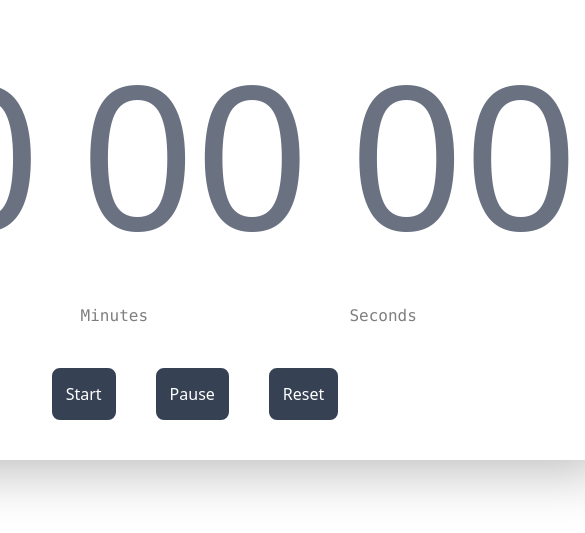
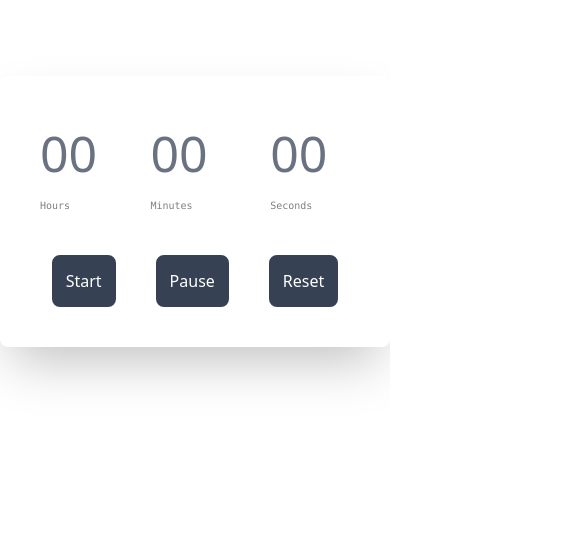
Before and after one commit to Daaor/timer, a website: page public/index.html in a window 390 px wide. Shown: the part 211-744 px from the top of the page, 585 px wide, since content can reach past the window. Drawn offline with Linux system fonts and the light colour scheme.

Commit message:
Changed layout to make it more mobile responsive

```diff
--- a/public/index.html
+++ b/public/index.html
@@ -9,24 +9,24 @@
 
 <body class="flex justify-center items-center min-h-screen">
     <div class="flex flex-col items-center gap-10 bg-white rounded-lg p-10 shadow-2xl"> <!--Main Container-->
-        <div class="flex flex-row gap-10"> <!--Timer numbers-->
+        <div class="flex flex-row gap-10 shrink"> <!--Timer numbers-->
             <div>
-                <span id="hours" class="text-[200px] text-gray-500">00</span>
-                <span class="opacity-50 font-mono">Hours</span>
+                <span id="hours" class="text-[50px] text-gray-500 md:text-[200px]">00</span>
+                <span class="opacity-50 font-mono text-[10px] md:text-[20px]">Hours</span>
             </div>
 
             <div>
-                <span id="minutes" class="text-[200px] text-gray-500">00</span>
-                <span class="opacity-50 font-mono">Minutes</span>
+                <span id="minutes" class="text-[50px] text-gray-500 md:text-[200px]">00</span>
+                <span class="opacity-50 font-mono text-[10px] md:text-[20px]">Minutes</span>
             </div>
 
             <div>
-                <span id="seconds" class="text-[200px] text-gray-500">00</span>
-                <span class="opacity-50 font-mono">Seconds</span>
+                <span id="seconds" class="text-[50px] text-gray-500 md:text-[200px]">00</span>
+                <span class="opacity-50 font-mono text-[10px] md:text-[20px]">Seconds</span>
             </div>
         </div>
 
-        <div class="flex gap-10"> <!--Buttons-->
+        <div class="flex gap-10 shrink"> <!--Buttons-->
             <button id="start" class="border-gray-700 border-2 rounded-lg p-3 bg-gray-700 text-white cursor-pointer hover:bg-gray-900 transition-color duration-300 delay-100 hover:-translate-y-1 hover:shadow-">Start</button>
             <button id="pause" class="border-gray-700 border-2 rounded-lg p-3 bg-gray-700 text-white cursor-pointer hover:bg-gray-900 transition-color duration-300 delay-100 hover:-translate-y-1 hover:shadow-">Pause</button>
             <button id="reset" class="border-gray-700 border-2 rounded-lg p-3 bg-gray-700 text-white cursor-pointer hover:bg-gray-900 transition-color ease-in-out duration-300 delay-100 hover:-translate-y-1 hover:shadow-">Reset</button>
```
Also changed, not shown: public/output.css.
